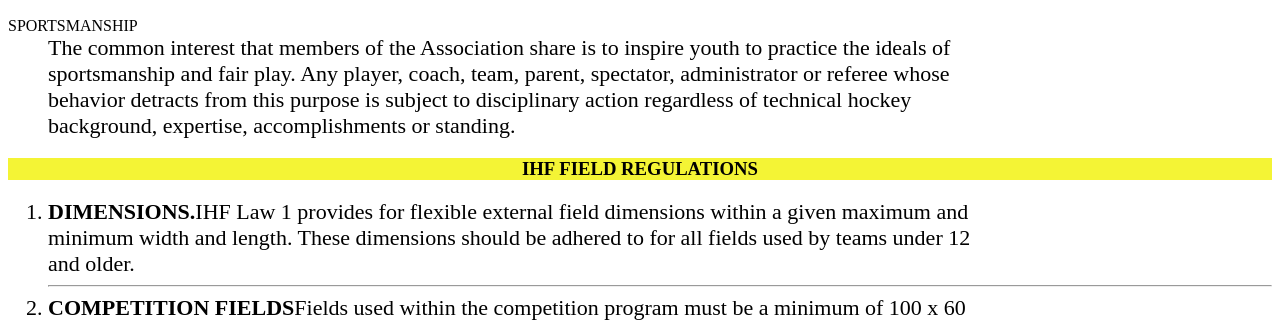
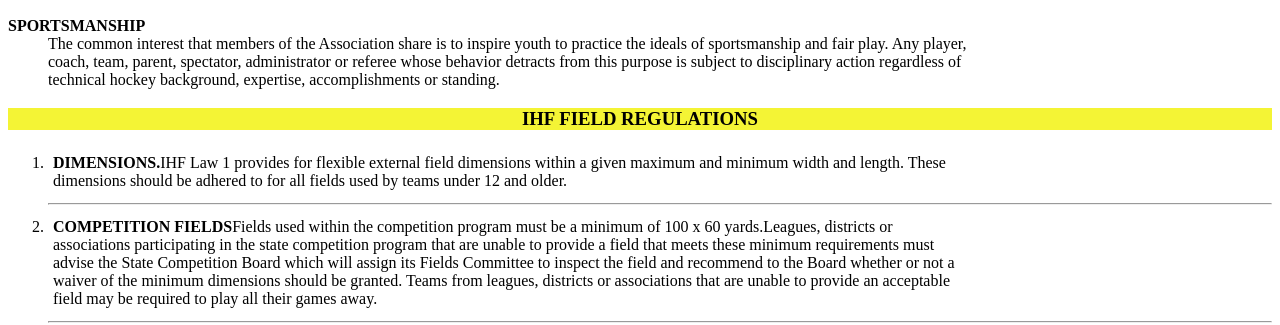
Before and after one commit to verostef18/task3, a plain HTML site: page task_2-main/rules.html in a window 1280 px wide. Shown: the part 491-816 px from the top of the page. Drawn offline with Linux system fonts and the light colour scheme; a web font is replaced by a local one.

Commit message:
tercer commit

```diff
--- a/task_2-main/assets/styles/design3.css
+++ b/task_2-main/assets/styles/design3.css
@@ -53,15 +53,16 @@ figure #imagen{
     left: 35%;
 }
 .container li{
-   font-size: 22px;
+   font-size: 16px;
    text-align: left;
    margin-right: 300px;
+   padding: 5px;
 }
 #sub_titulo_rules{
     background-color:rgb(244, 244, 53);
 }
 dd{
-    font-size: 22px;
+    font-size: 16px;
    text-align: left;
    margin-right: 300px;
 }
@@ -87,4 +88,5 @@ td{
 .container p{
     display: block;
     font-size: 18px;
+    padding: 3px;
 }
--- a/task_2-main/rules.html
+++ b/task_2-main/rules.html
@@ -45,7 +45,7 @@
                 RULES OF PLAY & POLICIES</h2>
                 <div class="container">
             <dl>
-                <dt><strong></strong>SPORTSMANSHIP</strong></dt>
+                <dt><strong>SPORTSMANSHIP</strong></dt>
                 <dd>The common interest that members of the Association share is to inspire
                     youth to practice the ideals of sportsmanship and fair play. Any player, coach,
                     team, parent, spectator, administrator or referee whose behavior detracts from
```
